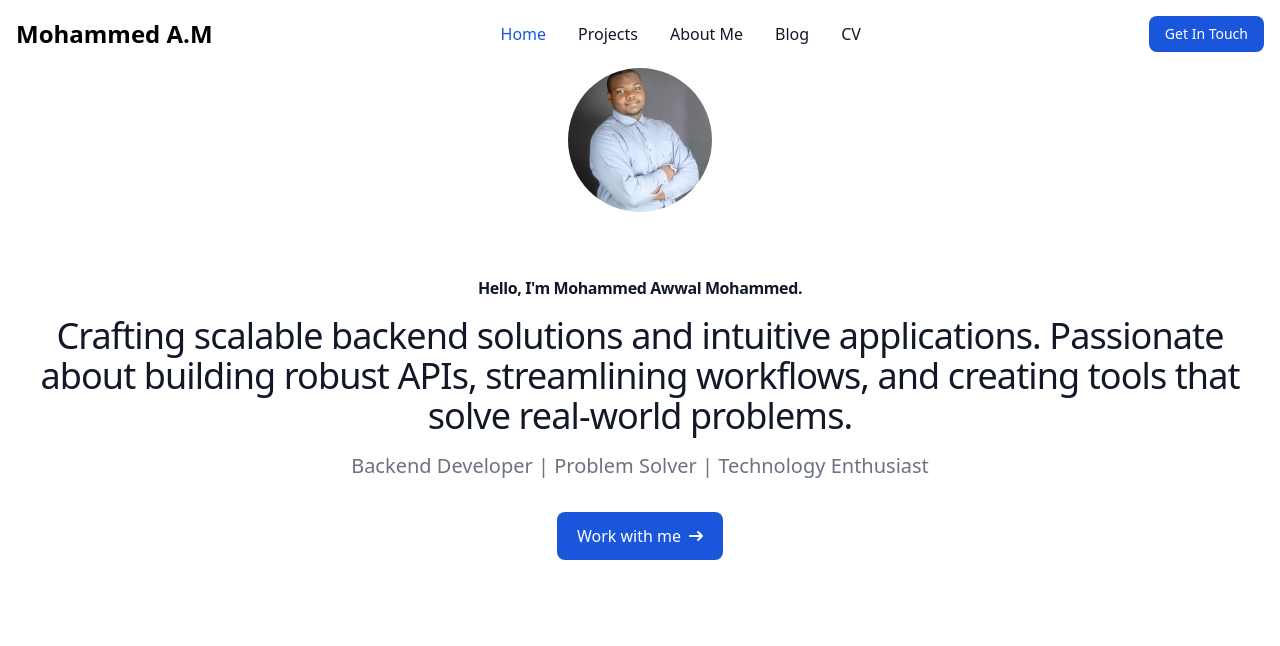
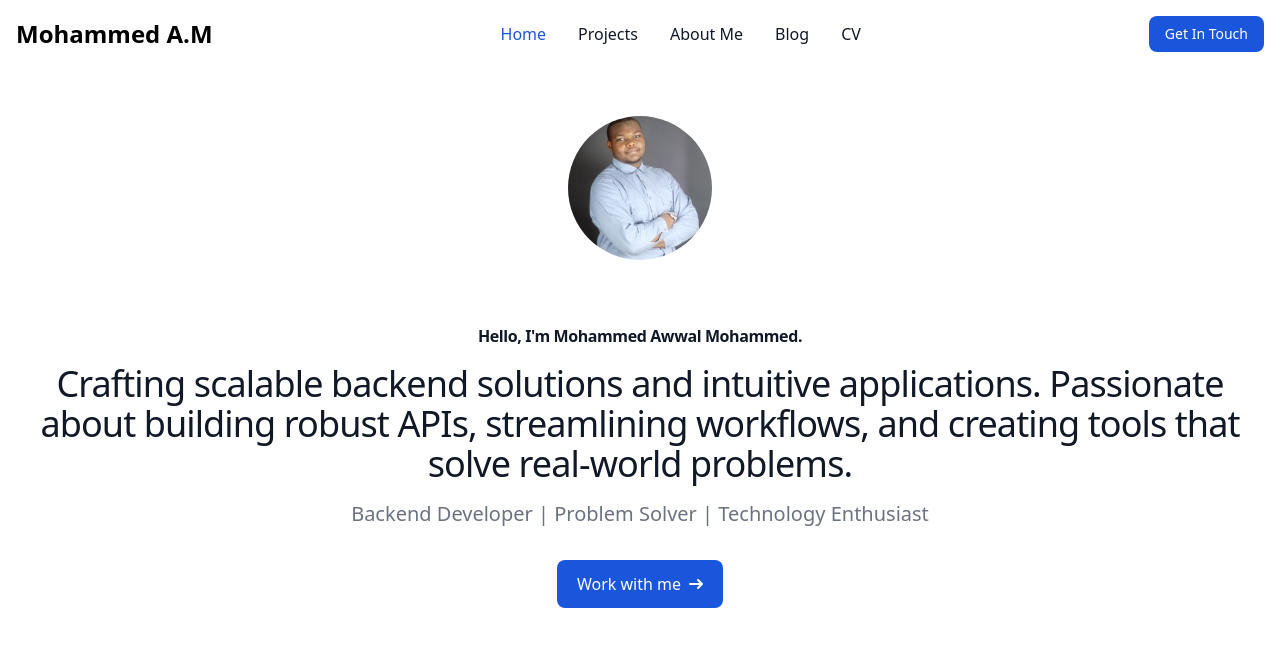
Before and after one commit to Awwal12/portfolioV1, a React (Vite) app: page / in a window 1280 px wide. Shown: the top 646 px of the page. Built offline with nearby package versions, Linux system fonts and the light colour scheme.

Commit message:
added margin top

```diff
--- a/src/components/hero.jsx
+++ b/src/components/hero.jsx
@@ -1,6 +1,6 @@
 export default function Hero(){
     return (
-      <section class="bg-white dark:bg-gray-900">
+      <section class="bg-white dark:bg-gray-900 mt-12">
         <img
           class="rounded-full w-36 h-36 mx-auto"
           src="src\assets\1678646983786.jpeg"
```
